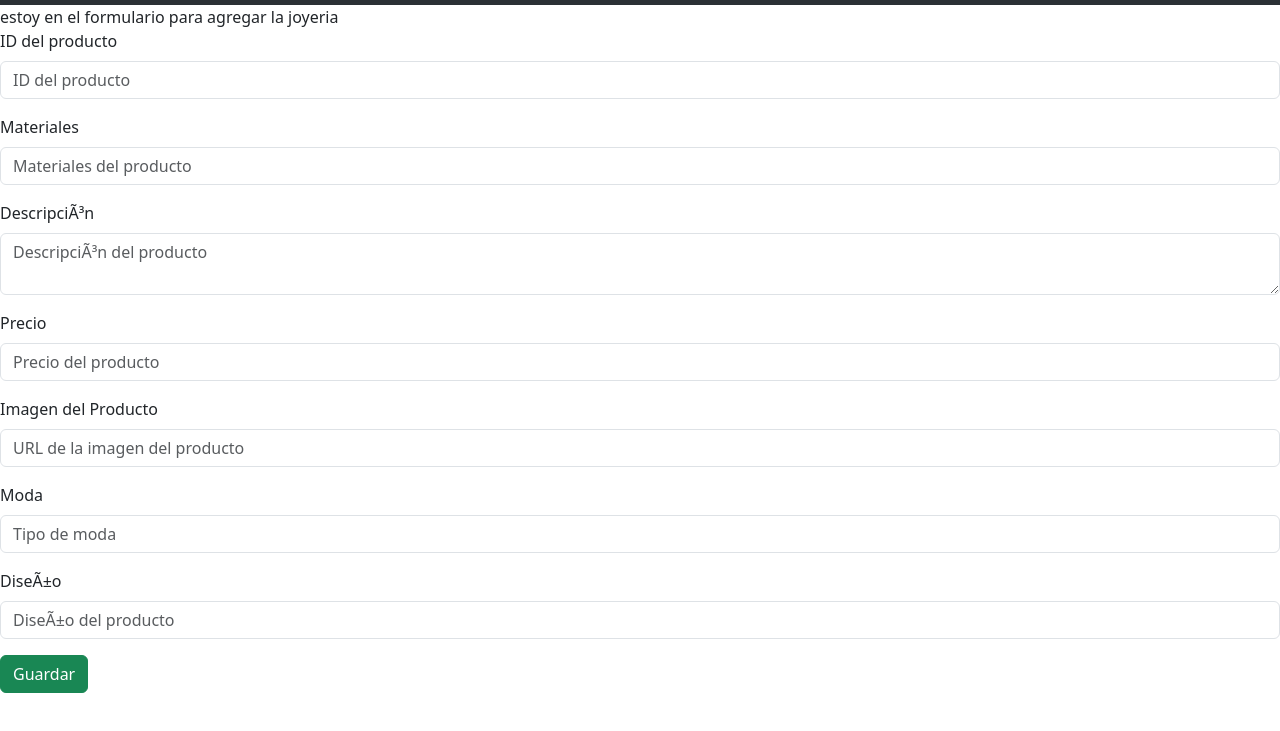
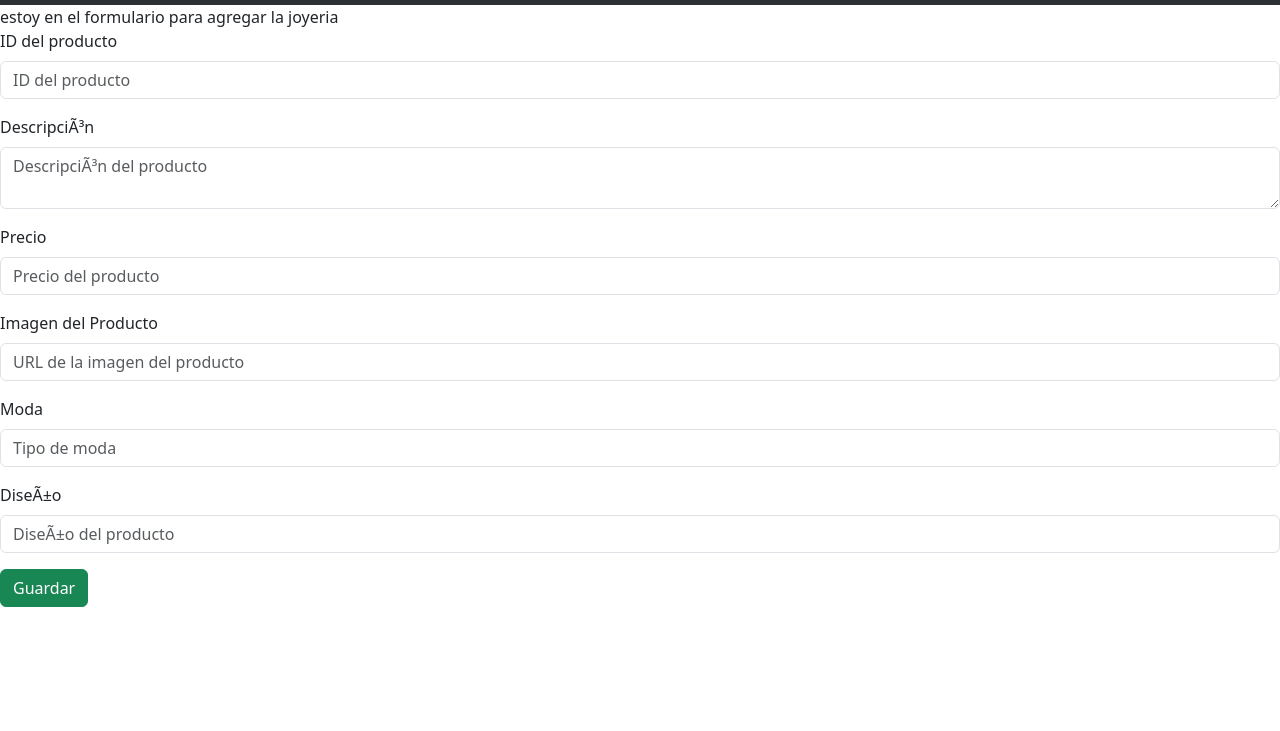
Before and after one commit to sebascr2102/FRONTEND-APP1, a plain HTML site: page add-joyeria.html in a window 1280 px wide. Shown: the part 51-782 px from the top of the page. Drawn offline with nearby package versions, Linux system fonts and the light colour scheme; a script that the page names is missing.

Commit message:
ajustes en el repository

```diff
--- a/add-joyeria.html
+++ b/add-joyeria.html
@@ -48,12 +48,6 @@
       <div class="mb-3">
         <label for="id" class="form-label">ID del producto</label>
         <input type="number" class="form-control" id="id" placeholder="ID del producto" required>
-      </div>
-
-      <!-- Campo de Materiales -->
-      <div class="mb-3">
-        <label for="materiales" class="form-label">Materiales</label>
-        <input type="text" class="form-control" id="materiales" placeholder="Materiales del producto" required>
       </div>
 
       <!-- Campo de Descripción -->
```
